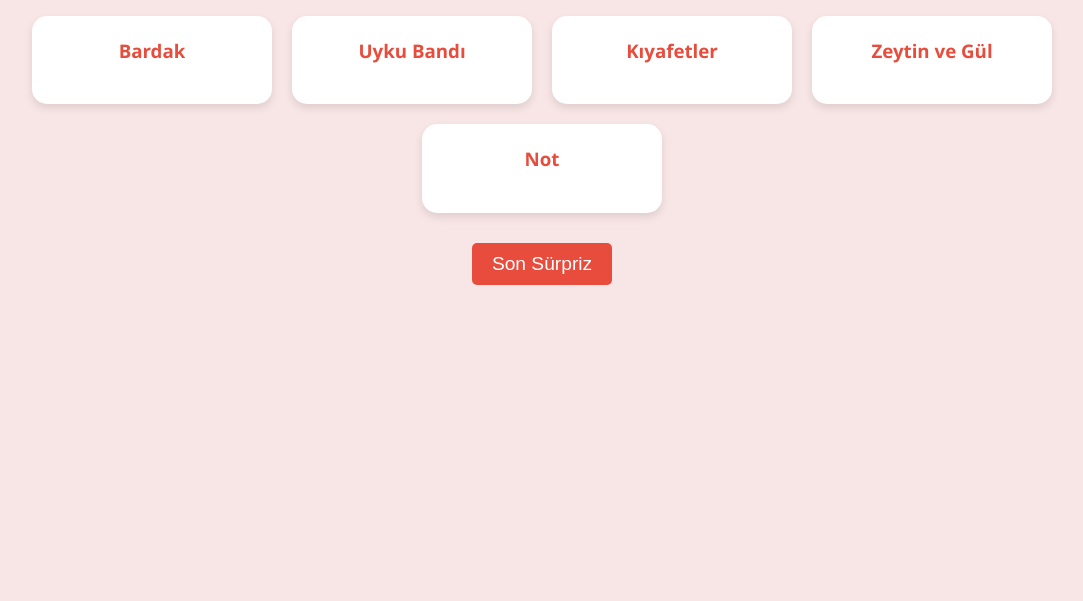
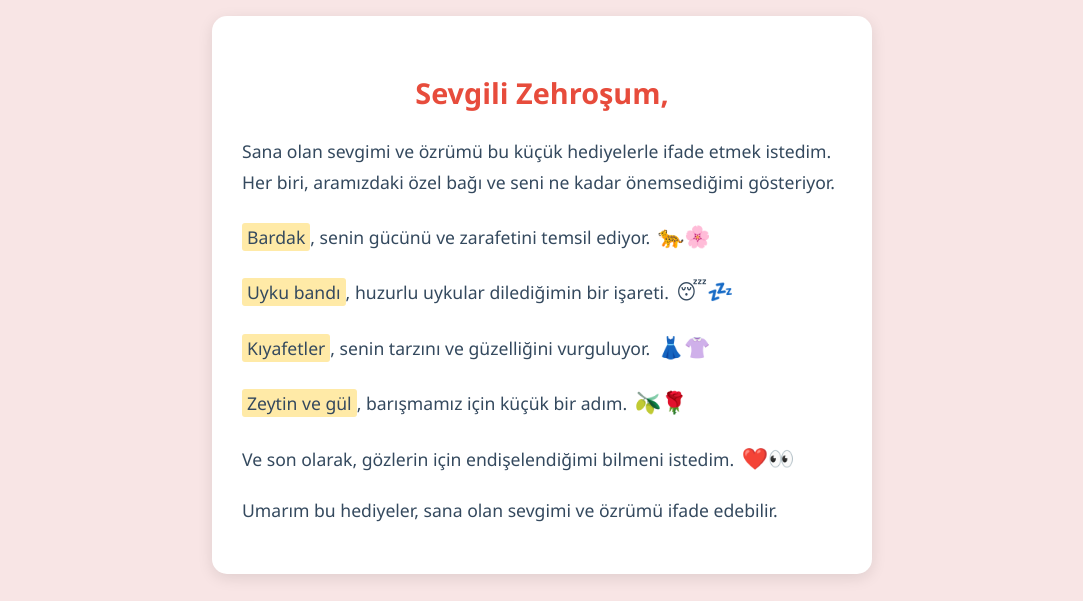
Before and after one commit to inclrr/zehros, a plain HTML site: page index.html in a window 1280 px wide. Shown: the part 133-734 px from the top of the page, without its empty margins (98-1181 px from the left). Drawn offline with Linux system fonts and the light colour scheme.

Commit message:
index.html

```diff
--- a/index.html
+++ b/index.html
@@ -61,10 +61,70 @@
             margin-top: 30px;
             display: none;
         }
+        .message-container {
+            background-color: #fff;
+            border-radius: 15px;
+            box-shadow: 0 4px 15px rgba(0,0,0,0.1);
+            padding: 30px;
+            margin: 30px auto;
+            max-width: 600px;
+        }
+        .message-title {
+            color: #e74c3c;
+            font-size: 1.8em;
+            margin-bottom: 20px;
+        }
+        .message-content {
+            font-size: 1.1em;
+            line-height: 1.8;
+            color: #34495e;
+            text-align: left;
+        }
+        .message-highlight {
+            background-color: #ffeaa7;
+            padding: 2px 5px;
+            border-radius: 3px;
+        }
+        .message-emoji {
+            font-size: 1.2em;
+            margin: 0 3px;
+        }
     </style>
 </head>
 <body>
     <h1>Zehroşum</h1>
+
+    <div class="message-container">
+        <h2 class="message-title">Sevgili Zehroşum,</h2>
+        <p class="message-content">
+            Sana olan sevgimi ve özrümü bu küçük hediyelerle ifade etmek istedim.
+            Her biri, aramızdaki özel bağı ve seni ne kadar önemsediğimi gösteriyor.
+        </p>
+        <p class="message-content">
+            <span class="message-highlight">Bardak</span>, senin gücünü ve zarafetini temsil ediyor.
+            <span class="message-emoji">🐆🌸</span>
+        </p>
+        <p class="message-content">
+            <span class="message-highlight">Uyku bandı</span>, huzurlu uykular dilediğimin bir işareti.
+            <span class="message-emoji">😴💤</span>
+        </p>
+        <p class="message-content">
+            <span class="message-highlight">Kıyafetler</span>, senin tarzını ve güzelliğini vurguluyor.
+            <span class="message-emoji">👗👚</span>
+        </p>
+        <p class="message-content">
+            <span class="message-highlight">Zeytin ve gül</span>, barışmamız için küçük bir adım.
+            <span class="message-emoji">🫒🌹</span>
+        </p>
+        <p class="message-content">
+            Ve son olarak, gözlerin için endişelendiğimi bilmeni istedim.
+            <span class="message-emoji">❤️👀</span>
+        </p>
+        <p class="message-content">
+            Umarım bu hediyeler, sana olan sevgimi ve özrümü ifade edebilir.
+        </p>
+    </div>
+
     <div class="gift-container" id="gifts"></div>
     <button id="finalButton">Son Sürpriz</button>
     <img id="finalImage" src="son_fotograf.jpg" alt="Son fotoğraf">
```
